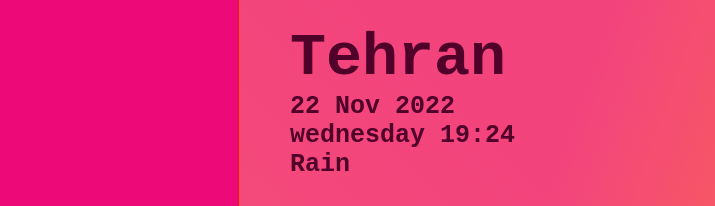
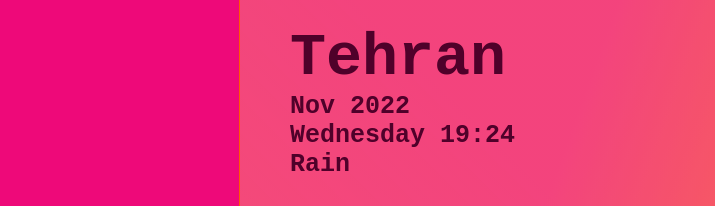
Before and after one commit to Rojahm/vanilla-weather-app, a plain HTML site: page index.html in a window 1280 px wide. Shown: the part 203-409 px from the top of the page, 0-715 px from the left. Drawn offline with nearby package versions, Linux system fonts and the light colour scheme; no server answers.

Commit message:
date added

```diff
--- a/index.html
+++ b/index.html
@@ -33,8 +33,14 @@
       <div class="info">
         <div class="city">
           <h1>Tehran</h1>
-          <h2 id="date">22 Nov 2022</h2>
-          <h2>wednesday 19:24</h2>
+          <h2>
+            <span id="month"></span>
+            <span id="year"></span>
+          </h2>
+          <h2>
+            <span id="day"></span>
+            <span id="hour">19:24</span>
+          </h2>
           <h2>Rain</h2>
         </div>
         <div class="weather">
--- a/src/index.js
+++ b/src/index.js
@@ -13,11 +13,20 @@ let months = [
   "Nov",
   "Dec",
 ];
+let days = [
+  "Sunday",
+  "Monday",
+  "Thuesday",
+  "Wednesday",
+  "Thursday",
+  "Friday",
+  "Saturday",
+];
 console.log(date);
 console.log(date.getDate());
-console.log(date.getDay());
-console.log(date.getMonth());
-console.log(date.getFullYear());
+document.querySelector("#day").innerHTML = days[date.getDay()];
+document.querySelector("#month").innerHTML = months[date.getMonth()];
+document.querySelector("#year").innerHTML = date.getFullYear();
 console.log(date.getHours());
 console.log(date.getMinutes());
 
```
